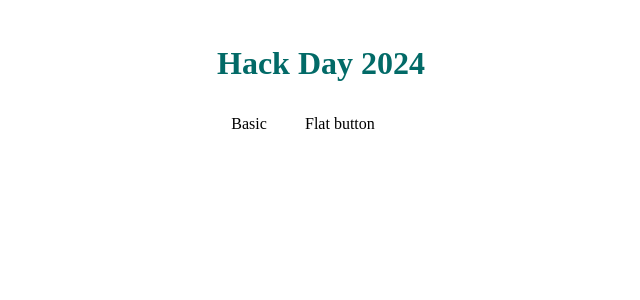
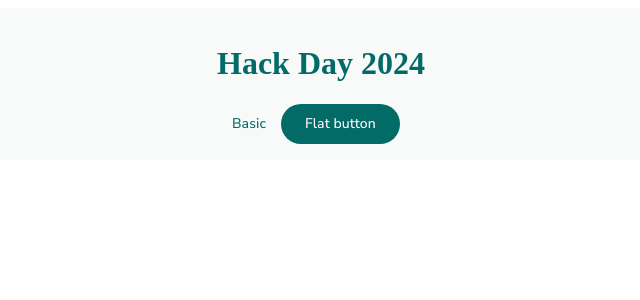
Before and after one commit to gitbone/torget.github.io, an Angular app: page / in a window 1280 px wide. Shown: the top 300 px of the page, without its empty margins (335-975 px from the left). Built offline with nearby package versions, Linux system fonts and the light colour scheme.

Commit message:
Fått igång ett Angular-Material tema

```diff
--- a/src/app/app.component.scss
+++ b/src/app/app.component.scss
@@ -7,8 +7,9 @@ main {
   padding: 1rem;
   box-sizing: inherit;
   position: relative;
+  background-color: var(--sys-background);
 }
 
 h1 {
-  color: var(--colorColorPrimary);
+  color: var(--sys-primary);
 }
--- a/src/styles.scss
+++ b/src/styles.scss
@@ -1,11 +1,17 @@
-@use '@angular/material' as mat;
+@use '../node_modules/@angular/material' as mat;
 @use './xplore-theme';
-@import '../resources/css/index.css';
 
 @include mat.core();
 
 html {
-  // Apply the light theme by default
   @include mat.core-theme(xplore-theme.$light-theme);
-  @include mat.button-theme(xplore-theme.$light-theme);
+  @include mat.all-component-themes(xplore-theme.$light-theme);
+  @include mat.all-component-typographies(xplore-theme.$light-theme);
+  @include mat.system-level-colors(xplore-theme.$light-theme);
+  @include mat.system-level-typography(xplore-theme.$light-theme);
 }
+
+.dark {
+  @include mat.all-component-colors(xplore-theme.$dark-theme);
+  @include mat.system-level-colors(xplore-theme.$dark-theme);
+}
--- a/src/xplore-theme.scss
+++ b/src/xplore-theme.scss
@@ -2,7 +2,8 @@
 // Proceed with caution if making changes to this file.
 
 @use 'sass:map';
-@use '../node_modules/@angular/material/index' as mat;
+@use '../node_modules/@angular/material' as mat;
+@import '../resources/css/index.css';
 
 // Note: Color palettes are generated from primary: #2c817e
 $_palettes: (
@@ -143,7 +144,10 @@ $light-theme: mat.define-theme((
     use-system-variables: true,
   ),
   typography: (
-    use-system-variables: true,
+    plain-family: 'Nunito Sans',
+    brand-family: 'Nunito Sans',
+    bold-weight: 900,
+    use-system-variables: true
   ),
 ));
 $dark-theme: mat.define-theme((
@@ -154,6 +158,8 @@ $dark-theme: mat.define-theme((
     use-system-variables: true,
   ),
   typography: (
-    use-system-variables: true,
+    plain-family: 'Nunito Sans',
+    brand-family: 'Nunito Sans',
+    use-system-variables: true
   ),
 ));
```
